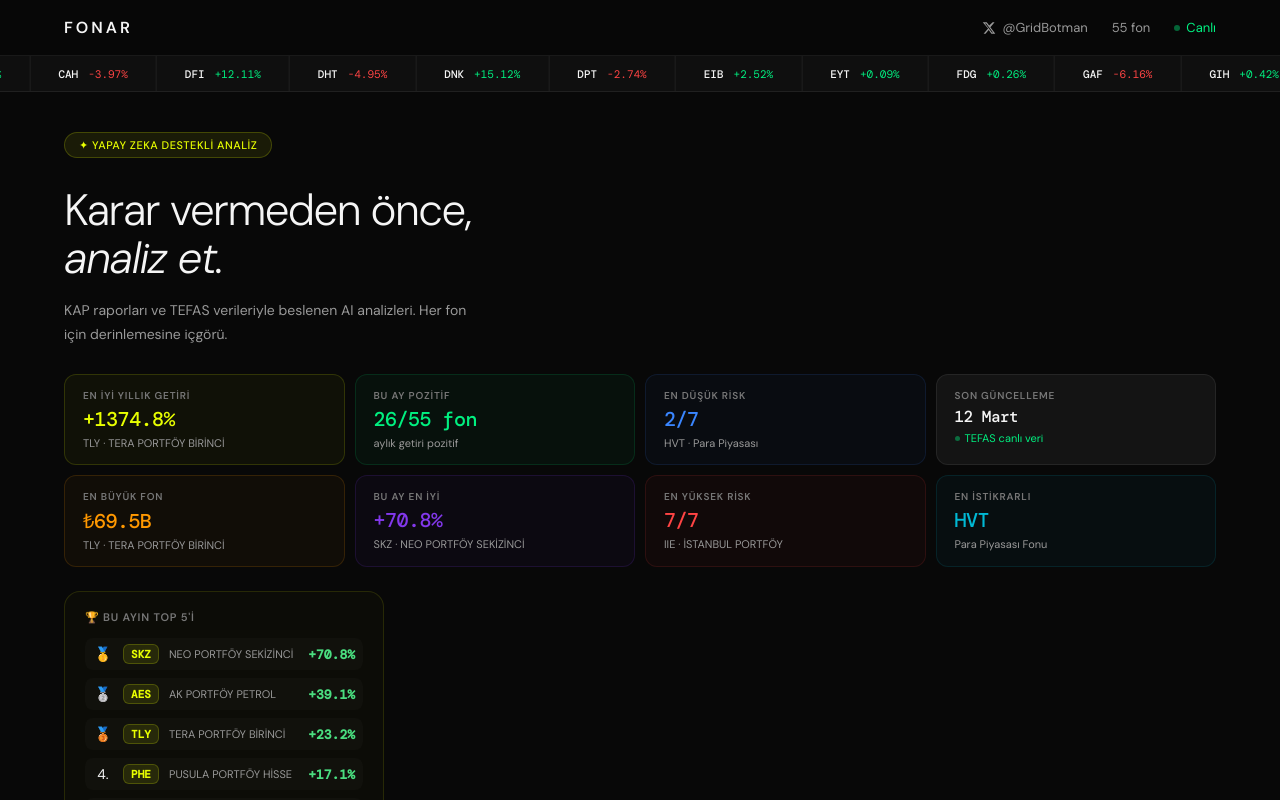
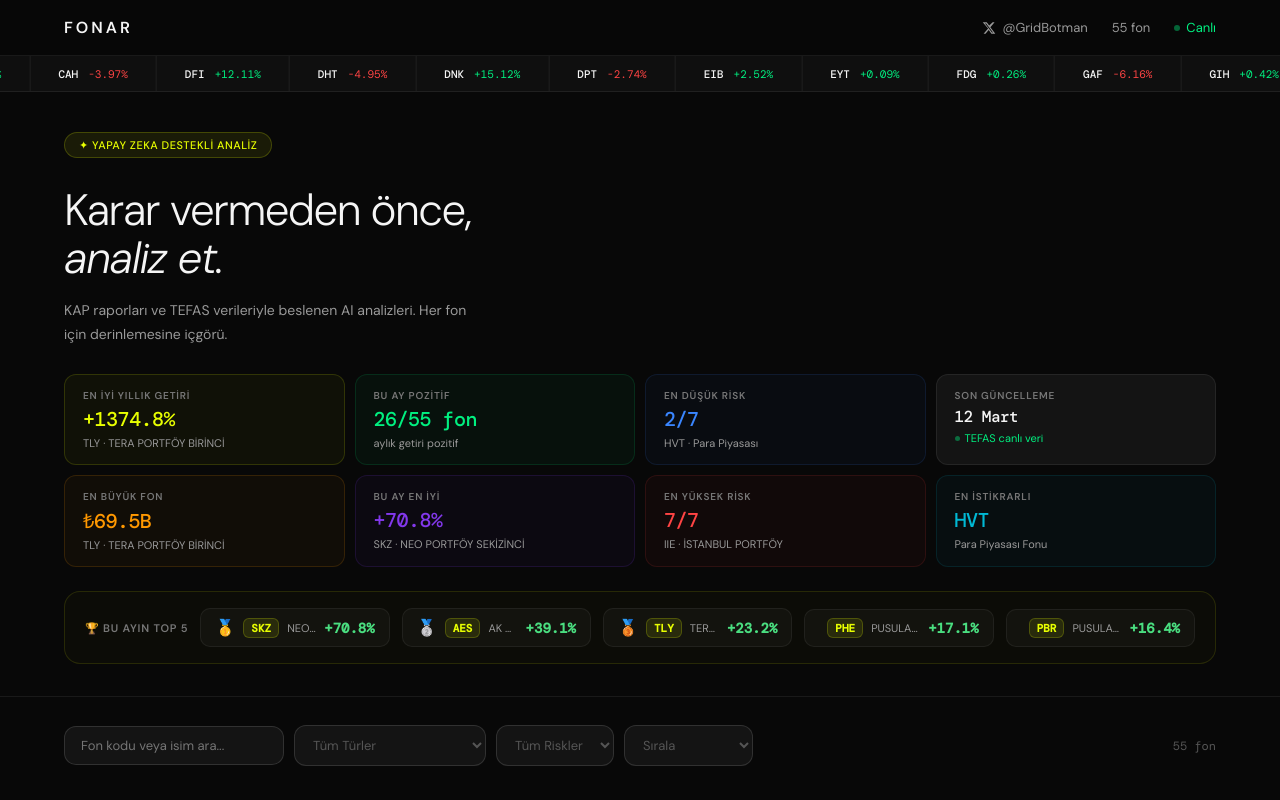
Before and after one commit to novmber/fonar-web, a Next.js app: page / in a window 1280 px wide. Shown: the top 800 px of the page. Built offline with nearby package versions, Linux system fonts and the light colour scheme.

Commit message:
fix: top5 horizontal scroll

```diff
--- a/app/page.tsx
+++ b/app/page.tsx
@@ -222,18 +222,18 @@ export default function Home() {
             <div style={{ fontSize: 11, color: 'var(--text2)' }}>{mostStableFund?.fundType || mostStableFund?.name?.split(' ').slice(0,2).join(' ')}</div>
           </a>
         </div>
-        {/* TOP 5 WIDGET */}
-        <div style={{ background: 'rgba(232,255,0,0.02)', border: '1px solid rgba(232,255,0,0.12)', borderRadius: 16, padding: '18px 20px', minWidth: 280, maxWidth: 320 }}>
-          <div style={{ fontSize: 11, color: '#777', fontWeight: 600, letterSpacing: 0.8, marginBottom: 14 }}>🏆 BU AYIN TOP 5'İ</div>
-          <div style={{ display: 'flex', flexDirection: 'column', gap: 8 }}>
+        {/* TOP 5 WIDGET - TAM GENİŞLİK YATAY */}
+        <div style={{ marginTop: 16, background: 'rgba(232,255,0,0.02)', border: '1px solid rgba(232,255,0,0.12)', borderRadius: 16, padding: '16px 20px' }}>
+          <div style={{ display: 'flex', alignItems: 'center', gap: 12, overflowX: 'auto', scrollbarWidth: 'none' }}>
+            <div style={{ fontSize: 11, color: '#777', fontWeight: 600, letterSpacing: 0.8, whiteSpace: 'nowrap' }}>🏆 BU AYIN TOP 5</div>
             {top5_1m.map((f: any, i: number) => (
-              <a key={f.code} href={`/fon/${f.code?.toLowerCase()}`} style={{ textDecoration: 'none', display: 'flex', alignItems: 'center', gap: 10, padding: '6px 8px', borderRadius: 8, background: 'rgba(255,255,255,0.02)', transition: 'background 0.15s' }}
-                onMouseOver={e => (e.currentTarget.style.background = 'rgba(232,255,0,0.05)')}
-                onMouseOut={e => (e.currentTarget.style.background = 'rgba(255,255,255,0.02)')}>
-                <span style={{ fontSize: 14, width: 20, textAlign: 'center' }}>{i===0?'🥇':i===1?'🥈':i===2?'🥉':`${i+1}.`}</span>
-                <span style={{ background: 'rgba(232,255,0,0.1)', border: '1px solid rgba(232,255,0,0.2)', borderRadius: 6, padding: '2px 7px', fontSize: 11, fontWeight: 700, color: 'var(--accent)', fontFamily: 'DM Mono, monospace', minWidth: 36, textAlign: 'center' }}>{f.code}</span>
+              <a key={f.code} href={`/fon/${f.code?.toLowerCase()}`} style={{ textDecoration: 'none', display: 'flex', alignItems: 'center', gap: 8, padding: '8px 14px', borderRadius: 10, background: 'rgba(255,255,255,0.03)', border: '1px solid rgba(255,255,255,0.06)', flex: 1, minWidth: 160, transition: 'border-color 0.15s' }}
+                onMouseOver={e => (e.currentTarget.style.borderColor = 'rgba(232,255,0,0.3)')}
+                onMouseOut={e => (e.currentTarget.style.borderColor = 'rgba(255,255,255,0.06)')}>
+                <span style={{ fontSize: 16 }}>{i===0?'🥇':i===1?'🥈':i===2?'🥉':'  '}</span>
+                <span style={{ background: 'rgba(232,255,0,0.1)', border: '1px solid rgba(232,255,0,0.2)', borderRadius: 6, padding: '2px 7px', fontSize: 11, fontWeight: 700, color: 'var(--accent)', fontFamily: 'DM Mono, monospace' }}>{f.code}</span>
                 <span style={{ flex: 1, fontSize: 11, color: 'var(--text2)', whiteSpace: 'nowrap', overflow: 'hidden', textOverflow: 'ellipsis' }}>{f.name?.split(' ').slice(0,3).join(' ')}</span>
-                <span style={{ fontSize: 13, fontWeight: 700, color: '#4ade80', fontFamily: 'DM Mono, monospace' }}>+{f.return1m?.toFixed(1)}%</span>
+                <span style={{ fontSize: 14, fontWeight: 700, color: '#4ade80', fontFamily: 'DM Mono, monospace', whiteSpace: 'nowrap' }}>+{f.return1m?.toFixed(1)}%</span>
               </a>
             ))}
           </div>
```
